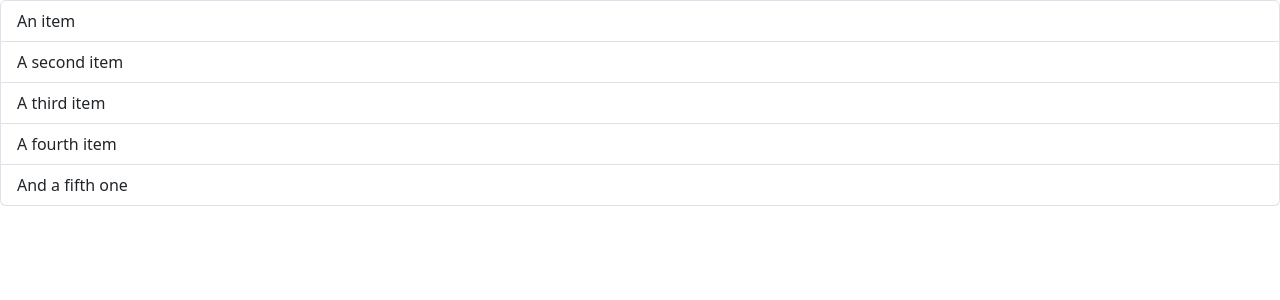
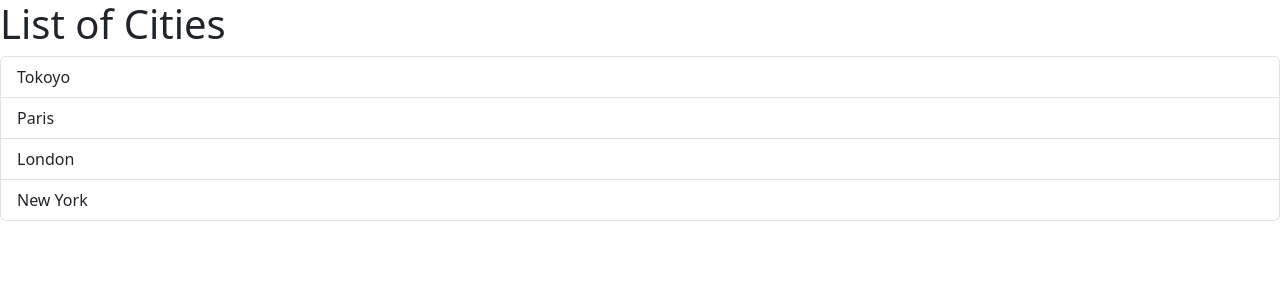
Before and after one commit to dev5212512/first-react-app, a React (Vite) app: page / in a window 1280 px wide. Shown: the top 300 px of the page. Built offline with nearby package versions, Linux system fonts and the light colour scheme.

Commit message:
Render dynmaic list

```diff
--- a/src/components/ListGroup.tsx
+++ b/src/components/ListGroup.tsx
@@ -1,12 +1,16 @@
 function ListGroup() {
+  const cities = ["Tokoyo", "Paris", "London", "New York"];
   return (
-    <ul className="list-group">
-      <li className="list-group-item">An item</li>
-      <li className="list-group-item">A second item</li>
-      <li className="list-group-item">A third item</li>
-      <li className="list-group-item">A fourth item</li>
-      <li className="list-group-item">And a fifth one</li>
-    </ul>
+    <>
+      <h1>List of Cities</h1>
+      <ul className="list-group">
+        {cities.map((city) => (
+          <li className="list-group-item" key={city}>
+            {city}
+          </li>
+        ))}
+      </ul>
+    </>
   );
 }
 
```
